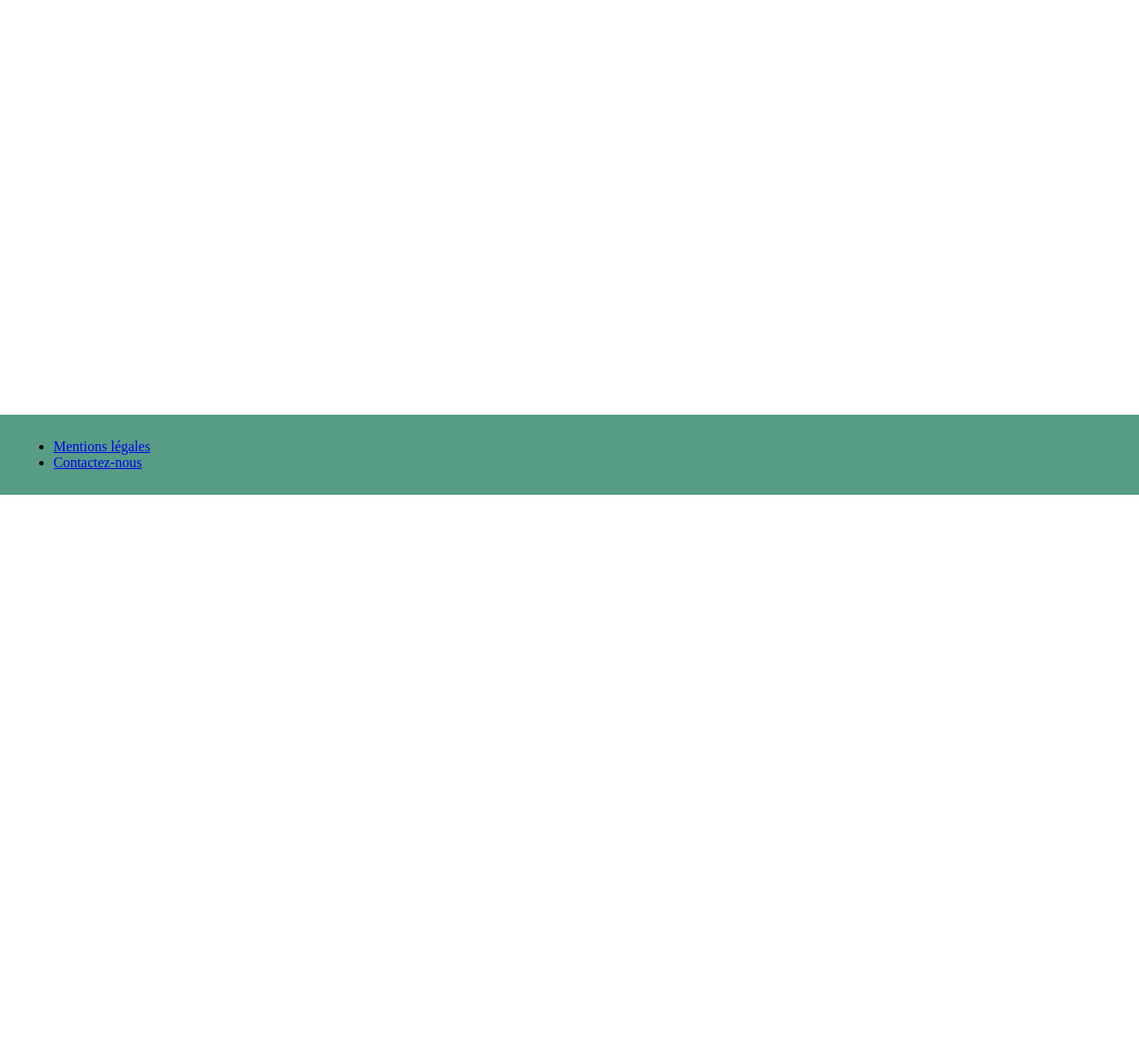
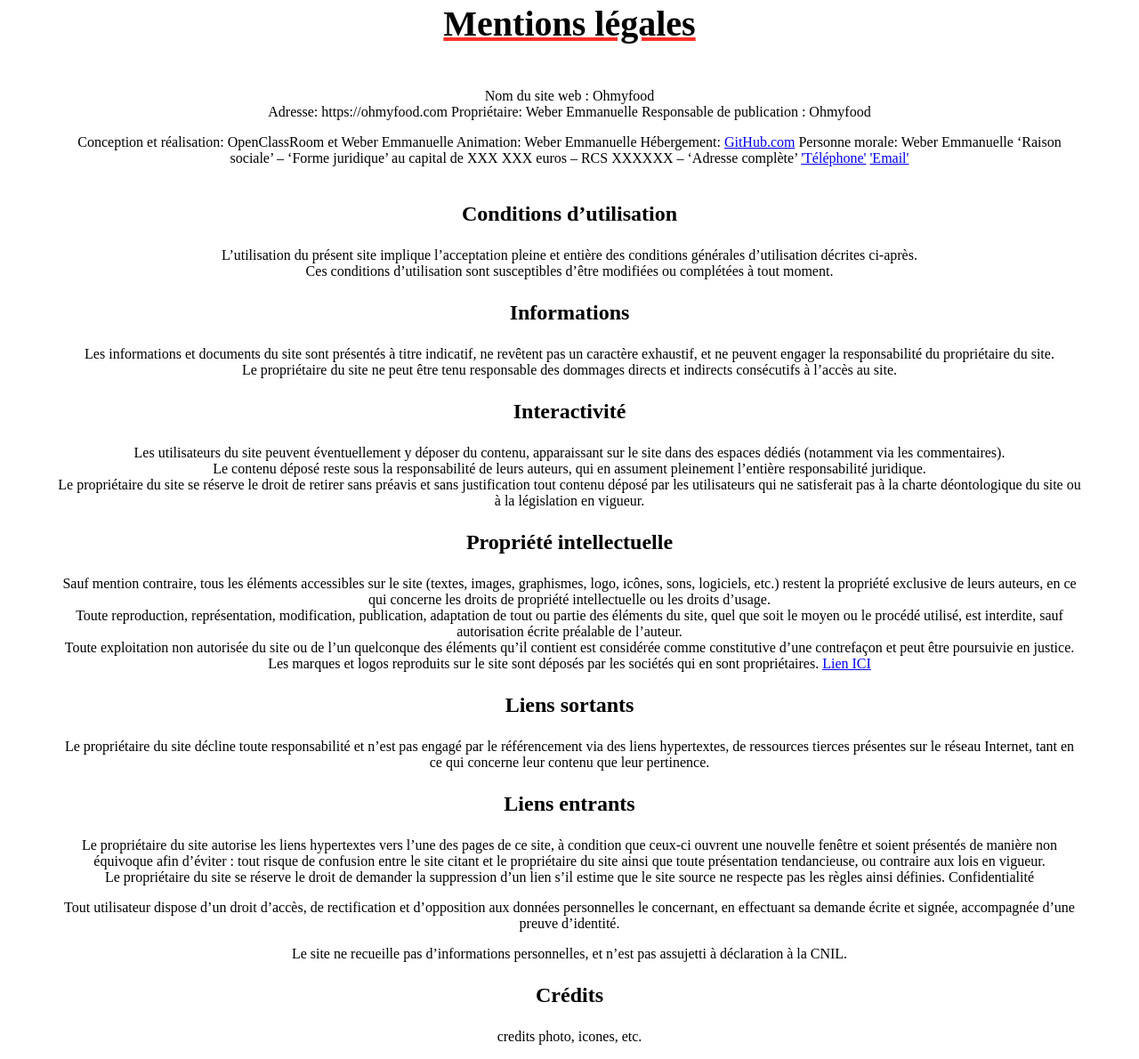
Before and after one commit to Sheleril/Projet-3-OC, a plain HTML site: page mention-legal.html in a window 1280 px wide. Shown: the part 244-1434 px from the top of the page at 89% size. Before the commit the page ends 800 px from the top, so only its background shows below. Drawn offline with Linux system fonts and the light colour scheme.

Commit message:
Ajout de la feuille Mention Légale

```diff
--- a/mention-legal.html
+++ b/mention-legal.html
@@ -4,7 +4,7 @@
     <meta charset="UTF-8">
     <meta name="viewport" content="width=device-width, initial-scale=1.0">
     <link rel="stylesheet" href="./sass/style-menu.css">
-    <title>Document</title>
+    <title>Mentions Légales</title>
 </head>
 
 <body>
@@ -12,13 +12,69 @@
         <h1><a href="index.html">ohmyfood</a></h1>
     </header>
 
-    <footer>
-        <nav>
-            <ul>
-                <li><a href="mention-legal.html">Mentions légales</a></li>
-                <li><a href="mailto:ohmyfood@hotmail.com">Contactez-nous</a></li>
-            </ul>
-        </nav>
-    </footer>
+    <main class="mention-legal">
+        <h2>Mentions légales</h2>
+        <section class="mention_legal_part">
+            <p>Nom du site web : Ohmyfood <br />
+                Adresse: https://ohmyfood.com Propriétaire: Weber Emmanuelle Responsable de publication : Ohmyfood </p>
+
+            <p>Conception et réalisation: OpenClassRoom et Weber Emmanuelle
+                Animation: Weber Emmanuelle
+                Hébergement: <a href="https://github.com/">GitHub.com</a>
+                Personne morale: Weber Emmanuelle
+
+                ‘Raison sociale’ – ‘Forme juridique’ au capital de XXX XXX euros – RCS XXXXXX – ‘Adresse complète’ <a
+                    href="tel:+330600000000">'Téléphone'</a> <a href="mailto:ohmyfood@mail.com">'Email'</a>
+        </section>
+        <section class="mention_legal_part">
+            <h3>Conditions d’utilisation</h3>
+            <p>L’utilisation du présent site implique l’acceptation pleine et entière des conditions générales
+                d’utilisation décrites ci-après. <br />
+                Ces conditions d’utilisation sont susceptibles d’être modifiées ou complétées à tout moment.</p>
+            <h3>Informations</h3>
+            <p>Les informations et documents du site sont présentés à titre indicatif, ne revêtent pas un caractère
+                exhaustif, et ne peuvent engager la responsabilité du propriétaire du site. <br />
+                Le propriétaire du site ne peut être tenu responsable des dommages directs et indirects consécutifs à
+                l’accès au site.</p>
+            <h3>Interactivité</h3>
+            <p>Les utilisateurs du site peuvent éventuellement y déposer du contenu, apparaissant sur le site dans des
+                espaces dédiés (notamment via les commentaires). <br />
+                Le contenu déposé reste sous la responsabilité de leurs auteurs, qui en assument pleinement l’entière
+                responsabilité juridique. <br />
+                Le propriétaire du site se réserve le droit de retirer sans préavis et sans justification tout contenu
+                déposé par les utilisateurs qui ne satisferait pas à la charte déontologique du site ou à la législation
+                en vigueur.<br />
+            <h3>Propriété intellectuelle</h3>
+            <p>Sauf mention contraire, tous les éléments accessibles sur le site (textes, images, graphismes, logo,
+                icônes, sons, logiciels, etc.) restent la propriété exclusive de leurs auteurs, en ce qui concerne les
+                droits de propriété intellectuelle ou les droits d’usage. <br />
+                Toute reproduction, représentation, modification, publication, adaptation de tout ou partie des éléments
+                du site, quel que soit le moyen ou le procédé utilisé, est interdite, sauf autorisation écrite préalable
+                de l’auteur.<br />
+                Toute exploitation non autorisée du site ou de l’un quelconque des éléments qu’il contient est
+                considérée comme constitutive d’une contrefaçon et peut être poursuivie en justice. <br />
+                Les marques et logos reproduits sur le site sont déposés par les sociétés qui en sont propriétaires.
+                <a href="https://fontawesome.com">Lien ICI</a></p>
+            <h3>Liens sortants</h3>
+            <p>Le propriétaire du site décline toute responsabilité et n’est pas engagé par le référencement via des
+                liens hypertextes, de ressources tierces présentes sur le réseau Internet, tant en ce qui concerne leur
+                contenu que leur pertinence.</p>
+            <h3>Liens entrants</h3>
+            <p>Le propriétaire du site autorise les liens hypertextes vers l’une des pages de ce site, à condition que
+                ceux-ci ouvrent une nouvelle fenêtre et soient présentés de manière non équivoque afin d’éviter :
+                tout risque de confusion entre le site citant et le propriétaire du site ainsi que toute présentation
+                tendancieuse, ou contraire aux lois en vigueur. <br />
+                Le propriétaire du site se réserve le droit de demander la suppression d’un lien s’il estime que le site
+                source ne respecte pas les règles ainsi définies.
+                Confidentialité </p>
+
+            <p>Tout utilisateur dispose d’un droit d’accès, de rectification et d’opposition aux données personnelles le
+                concernant, en effectuant sa demande écrite et signée, accompagnée d’une preuve d’identité.</p>
+
+            <p>Le site ne recueille pas d’informations personnelles, et n’est pas assujetti à déclaration à la CNIL.</p>
+            <h3>Crédits</h3>
+            <p>credits photo, icones, etc.</p>
+
+    </main>
 </body>
 </html>
--- a/sass/style-menu.scss
+++ b/sass/style-menu.scss
@@ -102,6 +102,26 @@
     margin: 0;
     padding: 0;
     height: 100%;
+}
+
+/*MENTION LEGALE*/
+.mention-legal{
+    display: flex;
+    flex-direction: column;
+    margin: 5%;
+    h2, h3{
+       text-align: center;
+    }
+    h2{
+        font-size: 2.5em;
+        text-decoration: underline #FF3028;
+    }
+    h3{
+        font-size: 1.5em;
+    }
+    p{
+        text-align: center;
+    }
 }
 
 /*PAGE ACCUEIL*/
```
Also changed, not shown: sass/style-menu.css, 1 other file.
